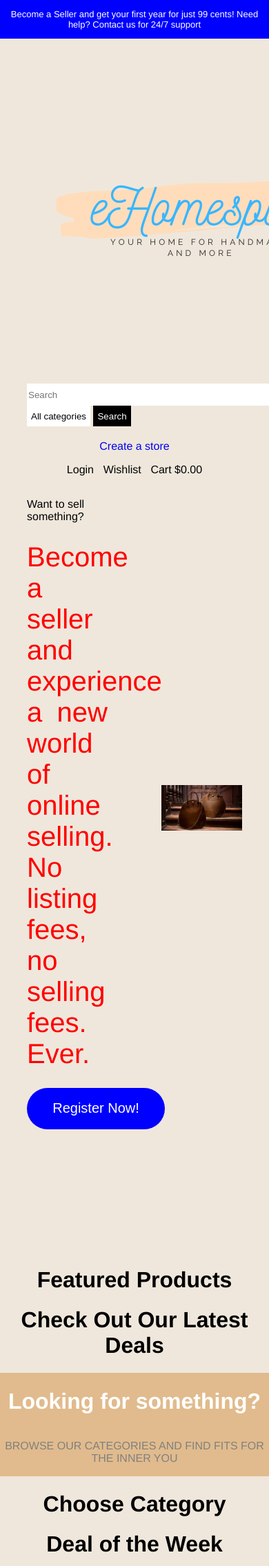
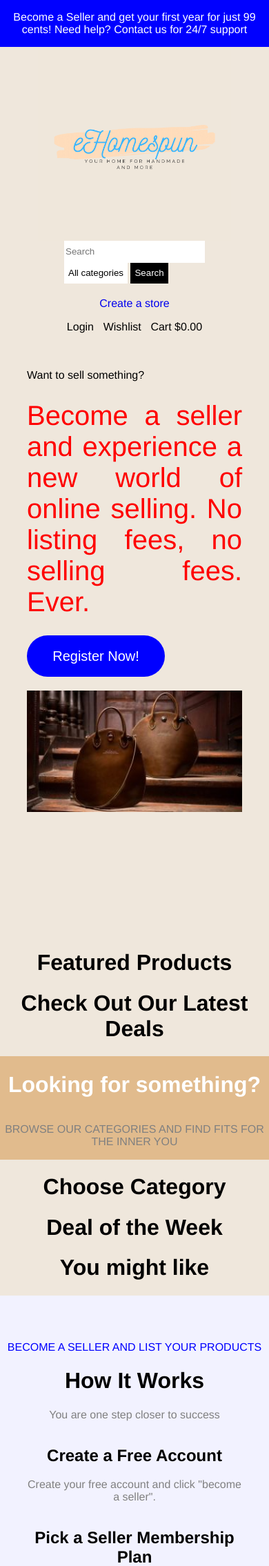
Before and after one commit to sameernarang1234/ehomespunSite, a Django app: page / in a window 390 px wide; the page is wider, and only the part inside the window is pictured. Shown: the top 2270 px of that part at 69% size. Run offline with Django 3.2, Linux system fonts and the light colour scheme.

Commit message:
Homepage made responsive

```diff
--- a/static/css/base.css
+++ b/static/css/base.css
@@ -9,11 +9,6 @@
     color: white;
     display: flex;
     text-align: center;
-}
-
-.header p {
-    width: 100%;
-    font-size: 13px;
 }
 
 .navbar {
--- /dev/null
+++ b/static/css/basePhone.css
@@ -0,0 +1,7 @@
+.navbar img {
+    width: 90%;
+}
+
+.text-input {
+    width: 200px;;
+}
--- /dev/null
+++ b/static/css/home/phone.css
@@ -0,0 +1,7 @@
+.item-container {
+    flex-direction: column;
+}
+
+.item-container div {
+    width: 80%;
+}
--- /dev/null
+++ b/static/css/home/tablet.css
@@ -0,0 +1,20 @@
+.seller-registration {
+    flex-direction: column;
+}
+
+.seller-registration div, .seller-registration img {
+    width: 80%;
+    margin-left: auto;
+    margin-right: auto;
+    margin-top: 20px;
+}
+
+.howItWorksSubContainer {
+    flex-direction: column;
+}
+
+.item-container div {
+    width: 40%;
+    margin-left: auto;
+    margin-right: auto;
+}
--- a/templates/base.html
+++ b/templates/base.html
@@ -9,6 +9,7 @@
     <link rel="stylesheet" href="{% static 'css/baseDesktop.css' %}" media="screen and (max-width: 1780px)">
     <link rel="stylesheet" href="{% static 'css/baseLaptop.css' %}" media="screen and (max-width: 1350px)">
     <link rel="stylesheet" href="{% static 'css/baseTablet.css' %}" media="screen and (max-width: 750px)">
+    <link rel="stylesheet" href="{% static 'css/basePhone.css' %}" media="screen and (max-width: 570px)">
     {% block css %}{% endblock %}
     <title>{% block title %}{% endblock %}</title>
 </head>
--- a/templates/home.html
+++ b/templates/home.html
@@ -3,6 +3,8 @@
 
 {% block css %}
 <link rel="stylesheet" href="{% static 'css/home/home.css' %}">
+<link rel="stylesheet" href="{% static 'css/home/tablet.css' %}" media="screen and (max-width: 750px)">
+<link rel="stylesheet" href="{% static 'css/home/phone.css' %}" media="screen and (max-width: 570px)">
 {% endblock %}
 
 {% block title %}HomePage{% endblock %}
```
Also changed, not shown: static/css/home/desktop.css (deleted).
